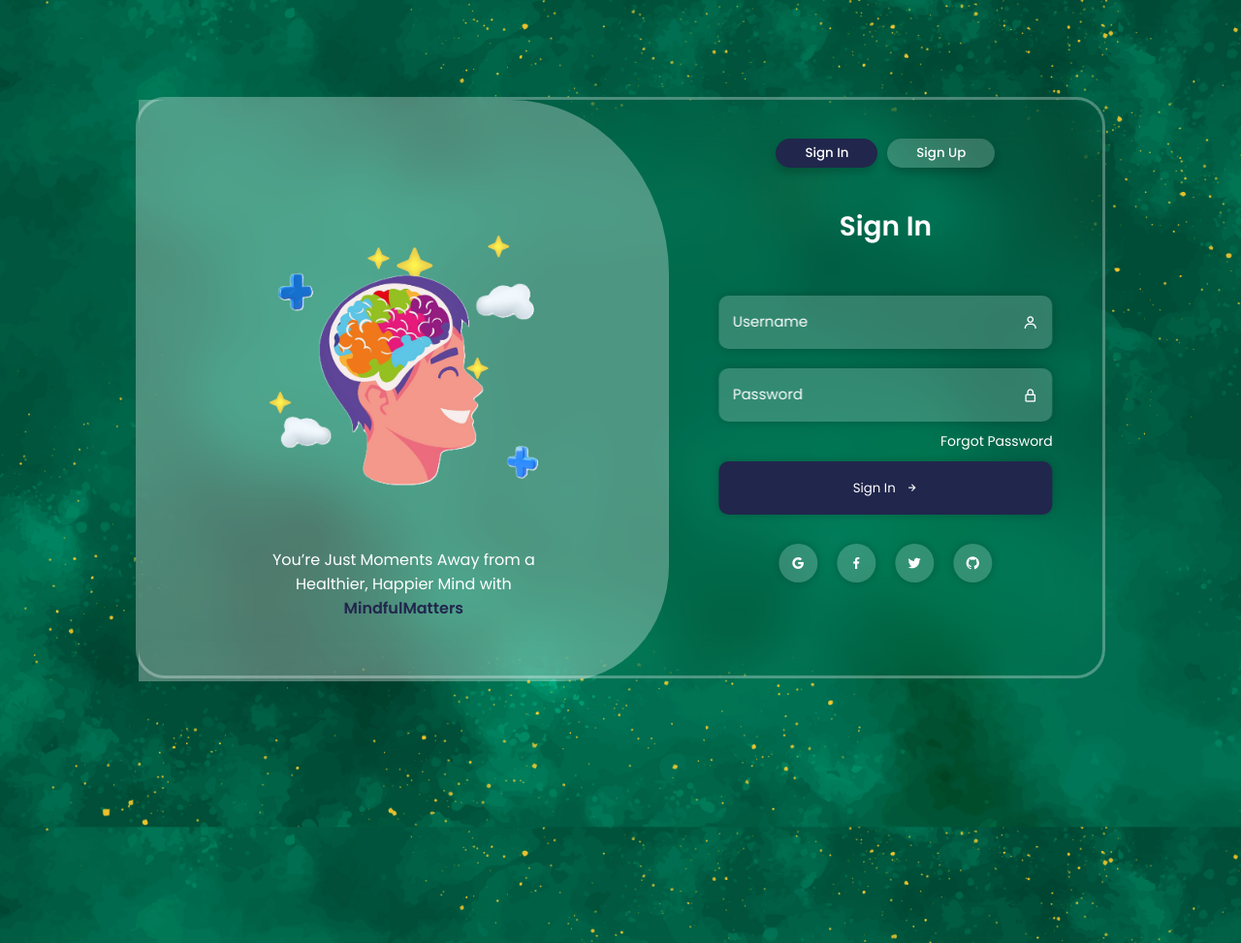
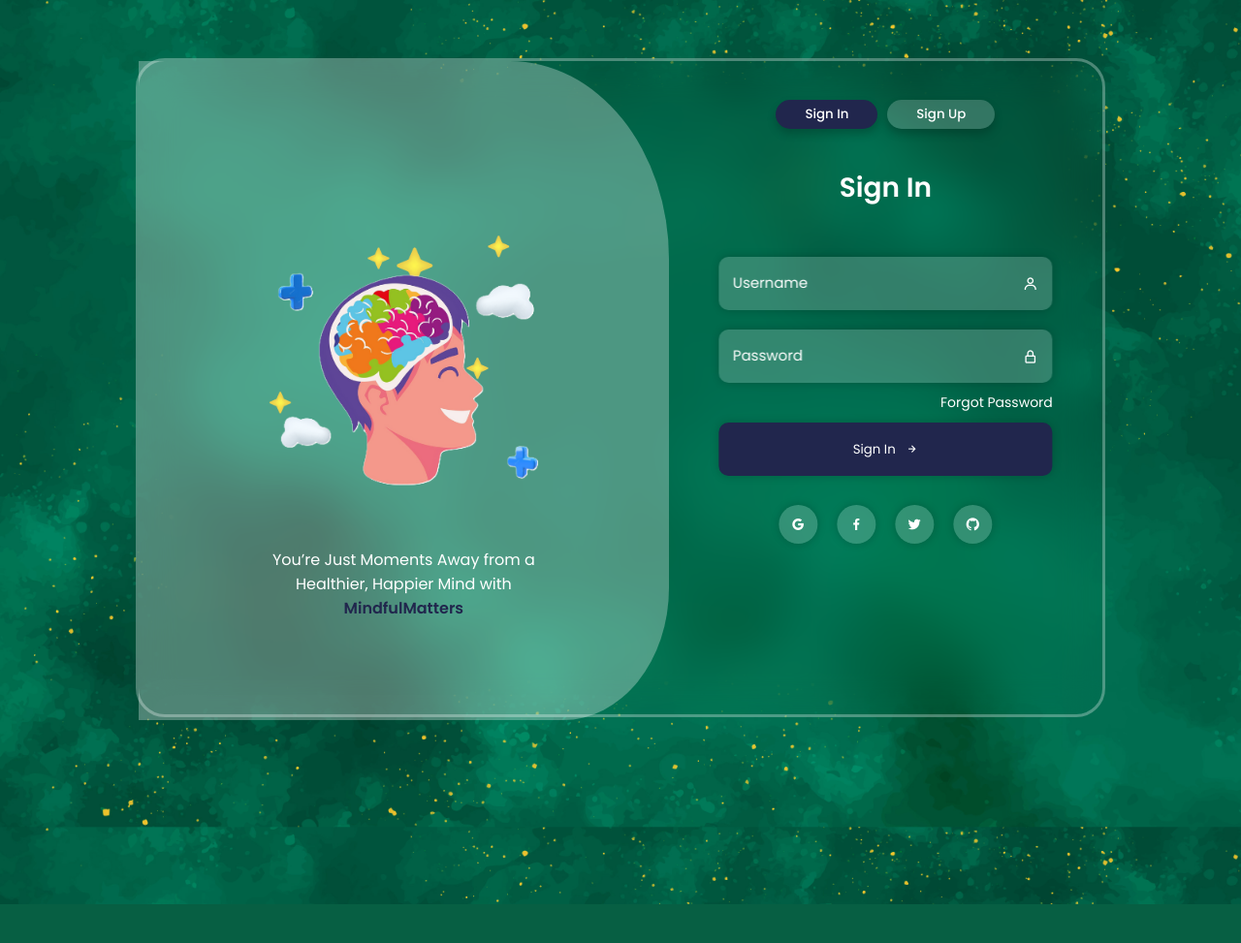
Before and after one commit to absrdprogrammer/mental-health-tracker-web, a CodeIgniter app: page /mental-health-tracker/auth in a window 1280 px wide; the page is wider, and only the part inside the window is pictured. Shown: that part at 97% size. After the commit the page ends 933 px from the top of that part, so only its background shows below. Run offline with CodeIgniter, Linux system fonts and the light colour scheme.

Commit message:
update main

```diff
--- a/assets/css/auth.css
+++ b/assets/css/auth.css
@@ -26,7 +26,7 @@ body {
 .form-container {
   display: flex;
   width: 1000px;
-  height: 600px;
+  height: 680px;
   border: 3px solid rgba(255, 255, 255, 0.3);
   border-radius: 30px;
   backdrop-filter: blur(20px);
@@ -39,7 +39,7 @@ body {
   justify-content: center;
   flex-direction: column;
   width: 55%;
-  height: 600px;
+  height: 680px;
   background: rgba(255, 255, 255, 0.3);
   backdrop-filter: blur(30px);
   border-radius: 0 30% 20% 0;
```
